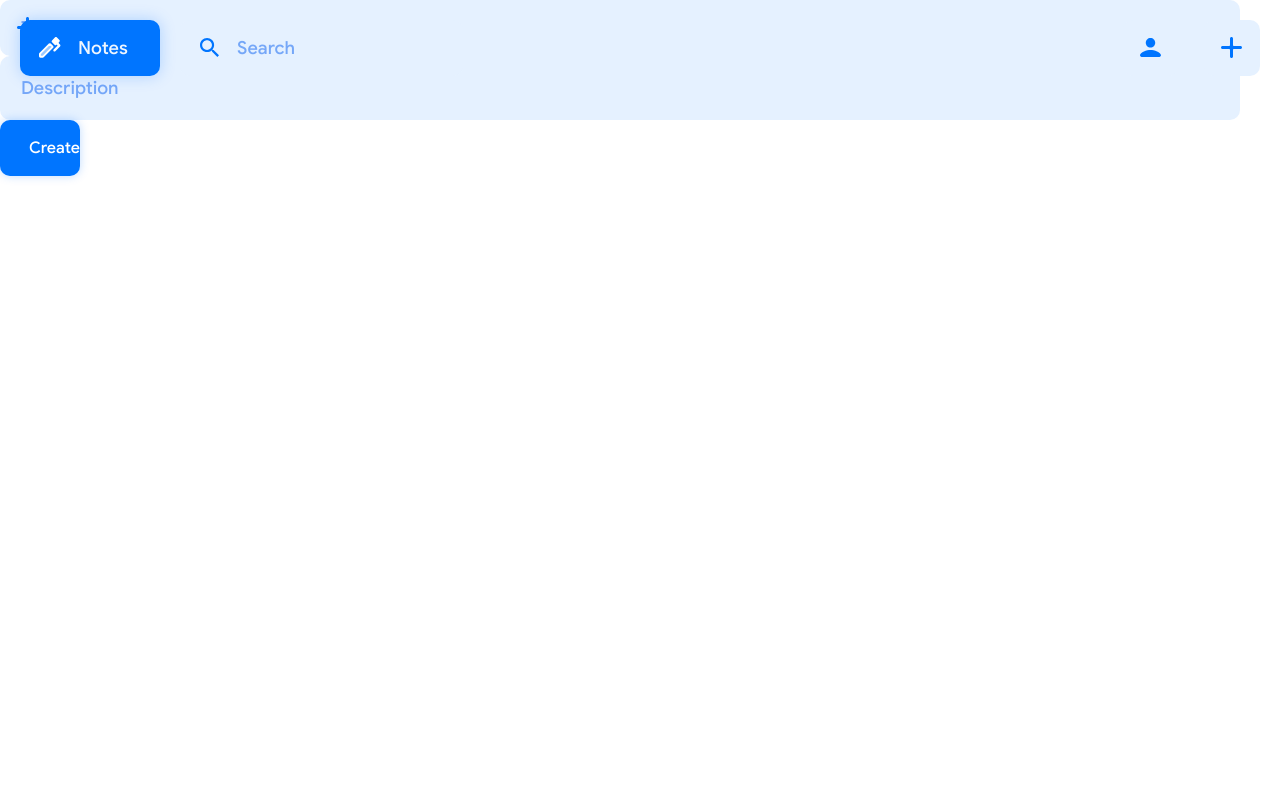
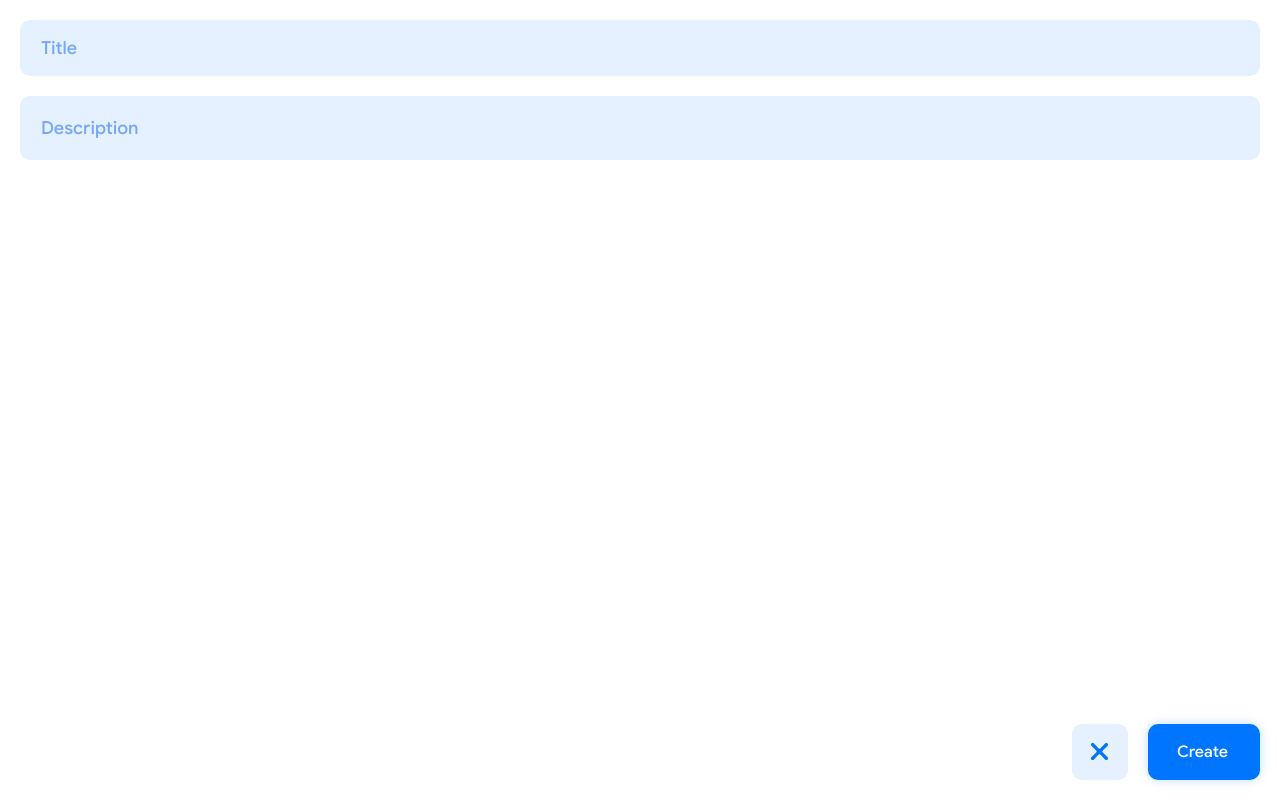
Before and after one commit to olksij/Notes, a plain HTML site: page index.html in a window 1280 px wide. Both pictures are taken after a click on the element 1232 px from the left and 48 px from the top of the page. Drawn offline with Linux system fonts and the light colour scheme; no server answers.

Commit message:
Fixed bug with close button

```diff
--- a/JS/buttons.js
+++ b/JS/buttons.js
@@ -55,3 +55,13 @@ function AppMenuButtonUnHover() {
         document.getElementById("SvgAccountIcon").style.fill = "var(--main-color)";
     }
 }
+
+// Add Note Close Icon ---------------------------------------
+
+function AddNoteCloseButtonHover(){
+    document.getElementById("SvgCloseAddIcon").style.fill = "white";
+}
+
+function AddNoteCloseButtonOut(){
+    document.getElementById("SvgCloseAddIcon").style.fill = "var(--main-color)";
+}
--- a/index.html
+++ b/index.html
@@ -81,7 +81,7 @@
         <input id="AddNoteTitle" class="FluxAppCardTextBox" placeholder="Title"/>
         <input id="AddNoteDescription" class="FluxAppLargeCardTextBox" placeholder="Description"/>
         <div id="CreateNoteAcceptButton" class="FluxAppFloatingTextButton" onclick="CreateNoteMobile()"><p id="CreateNoteAcceptP" class="FluxAppFloatingTextButtonText">Create</p></div>
-        <div class="FluxAppButton" id="CloseAddNoteDialogButton" onclick="CloseDialogCreateNote()">
+        <div class="FluxAppButton" id="CloseAddNoteDialogButton" onclick="CloseDialogCreateNote()" onmouseover="AddNoteCloseButtonHover()" onmouseout="AddNoteCloseButtonOut()">
             <svg width="21" height="21" viewBox="0 0 21 21" fill="none" xmlns="http://www.w3.org/2000/svg" id="SvgCloseAddIcon" class="FluxAppButtonIcon">
                 <path d="M21 10.5C21 11.3284 20.3284 12 19.5 12H13C12.4477 12 12 12.4477 12 13V19.5C12 20.3284 11.3284 21 10.5 21V21C9.67157 21 9 20.3284 9 19.5V13C9 12.4477 8.55228 12 8 12H1.5C0.671573 12 0 11.3284 0 10.5V10.5C0 9.67157 0.671573 9 1.5 9H8C8.55228 9 9 8.55228 9 8V1.5C9 0.671573 9.67157 0 10.5 0V0C11.3284 0 12 0.671573 12 1.5V8C12 8.55228 12.4477 9 13 9H19.5C20.3284 9 21 9.67157 21 10.5V10.5Z"/>
             </svg>
--- a/initialize.js
+++ b/initialize.js
@@ -1,7 +1,7 @@
 var app_info = {
-    version: "0.3", //Major Version, Minor Version, Bug fixes.
+    version: "0.4", //Major Version, Minor Version, Bug fixes.
     type: "alpha",
     developer: "Alex Besida",
     link: "@AlexBesida",
-    version_released: "07.03.2019"
+    version_released: "07.04.2019"
 };
--- a/main.css
+++ b/main.css
@@ -179,8 +179,6 @@ body {width: 100%;}
         bottom: 20px;
         transition: 0.3s;
     }
-
-
 }
 
 /*
@@ -248,6 +246,7 @@ body {width: 100%;}
         top: 115px;
         width: 252px;
     }
+
     #AddNoteButton{
         right: 20px;
         top:20px;
@@ -259,4 +258,51 @@ body {width: 100%;}
         top: 20px;
         position: absolute;
     }
+
+    #AddNoteWindow{
+        position: fixed;
+        left:0px;
+        right: 0px;
+        width: 100%;
+        height: 100%;
+        background-color: #ffffff;
     }
+
+    #AddNoteTitle{
+        position: absolute;
+        left: 20px;
+        top: 20px;
+        right: 20px;
+        width: auto;
+    }
+
+    #AddNoteDescription{
+        position: absolute;
+        left: 20px;
+        top: 96px;
+        right: 20px;
+        width: auto;
+    }
+
+    #CreateNoteAcceptButton{
+        right: 20px;
+        bottom: 20px;
+        width: 112px;
+    }
+
+    #SvgCloseAddIcon{
+        transform: rotate(45deg);
+        width: 23px;
+        height: 23px;
+        position: absolute;
+        left: 16px;
+        top: 16px;
+    }
+
+    #CloseAddNoteDialogButton{
+        position: absolute;
+        right: 152px;
+        bottom: 20px;
+        transition: 0.3s;
+    }
+}
```
Lines whose indentation alone changed are shown as unchanged.
